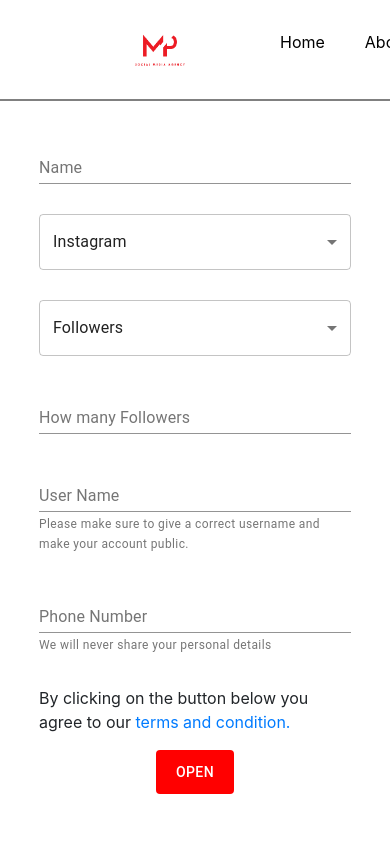
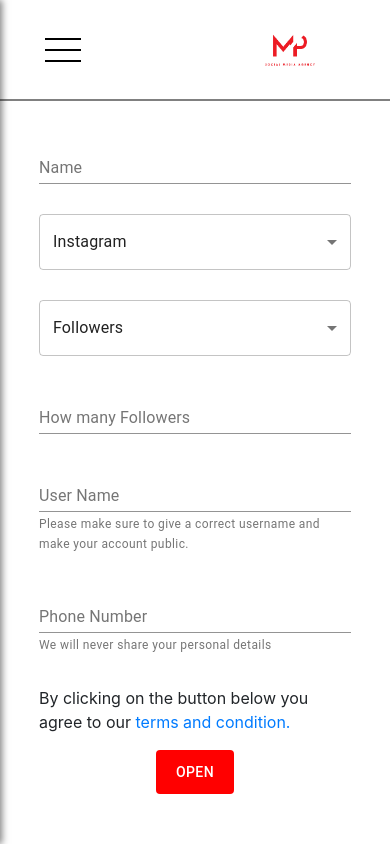
Before and after one commit to JigmeT123/mePanel, a React (Create React App) app: page /payment in a window 390 px wide. Shown: the top 844 px of the page. Built offline with nearby package versions, Linux system fonts and the light colour scheme.

Commit message:
Doneclearclear

```diff
--- a/src/App.js
+++ b/src/App.js
@@ -1,4 +1,4 @@
-import React from 'react';
+import React, { useState } from 'react';
 import Header from './Components/Header/Header';
 import Home from './Components/Home/Home';
 import About from './Components/About/About';
@@ -6,12 +6,31 @@ import Services from './Components/Services/Service';
 import Footer from './Components/footer/Footer';
 import Payment from './Components/Payment/payment';
 import Terms from './Components/terms/Terms';
-import {BrowserRouter as Router, Route, Switch} from 'react-router-dom'
+import SideDrawer from './Components/sideDrawer/SideDrawer';
+import {BrowserRouter as Router, Route, Switch} from 'react-router-dom';
+import Backdrop from './Components/Backdrop/Backdrop';
+
 function App() {
+    const [toggle, setToggle] = useState(false)
+    const drawerToggleHandler = () => {
+        setToggle(true)
+    }
+    const backDropHandler = () => {
+        setToggle(false)
+    }
+    let sideDrawer;
+    let backdrop;
+
+    if(toggle){
+
+        backdrop = <Backdrop back={backDropHandler}/>
+    }
     return (
         <Router>
             <div className="App">
-                <Header/>
+                <Header drawerClick={drawerToggleHandler}/>
+                <SideDrawer show={toggle} />
+                {backdrop}
                 <Switch>
                     <Route exact path="/" component={Home}/>
                     <Route path="/about" component={About}/>
--- /dev/null
+++ b/src/Components/Backdrop/Backdrop.js
@@ -0,0 +1,11 @@
+import React from 'react'
+import styles from './backdrop.module.css';
+
+const Backdrop = ({back}) => {
+    return (
+        <div className={styles.backDrop} onClick={back}>
+        </div>
+    )
+}
+
+export default Backdrop
--- /dev/null
+++ b/src/Components/Backdrop/backdrop.module.css
@@ -0,0 +1,9 @@
+.backDrop{
+    position: fixed;
+    width: 100%;
+    height: 100%;
+    top: 0;
+    left: 0;
+    background-color: rgba(0,0,0,0.3);
+    z-index: 100;
+}
--- a/src/Components/Header/Header.js
+++ b/src/Components/Header/Header.js
@@ -2,8 +2,8 @@ import React, {useState, useEffect} from 'react'
 import styles from './header.module.css';
 import logo from '../../assets/MP.svg';
 import {Link} from 'react-router-dom';
-
-const Header = () => {
+import ToggleBtn from '../sideDrawer/DrawerToggle';
+const Header = ({drawerClick}) => {
     const [handleShow, setHandleShow] = useState(false);
     useEffect(()=>{
         window.addEventListener('scroll', ()=> {
@@ -19,8 +19,11 @@ const Header = () => {
     }, [])
     return (
         <div className={`${styles.header} ${handleShow && styles.header__scrolled}`}>
+            <div className={styles.extra}>
+            <ToggleBtn click={drawerClick}/>
+            </div>
             <Link to="/">
-            <img className={styles.header__logo} src={logo} alt="Company Logo" />
+            <img className={styles.header__logo} src={logo} alt="CompanyLogo" />
             </Link>
 
             <nav className={styles.header__navigation}>
--- a/src/Components/Header/header.module.css
+++ b/src/Components/Header/header.module.css
@@ -7,6 +7,7 @@
     padding: 0 60px;
     position: fixed;
     top: 0;
+    left: 0;
     z-index: 100;
     background-color: white;
     border-bottom: 2px solid rgba(46, 46, 46, 0.609) ;
@@ -51,3 +52,21 @@
     object-fit: contain;
     transition: all 0.5 ease-in-out;
 }
+.extra{
+    display: none;
+}
+
+@media screen and (max-width: 680px){
+    .header__navigation{
+        display: none;
+    }
+    .extra{
+        display: block;
+        margin-right: 50px;
+    }
+    .header{
+        padding-right: 0;
+        padding-left: 45px;
+    }
+
+}
--- /dev/null
+++ b/src/Components/sideDrawer/DrawerToggle.js
@@ -0,0 +1,13 @@
+import React from 'react'
+import styles from './draw.module.css';
+const DrawerToggle = ({click}) => {
+    return (
+       <button className={styles.toggleBtn} onClick={click}>
+           <div className={styles.toogle_button_line}/>
+           <div className={styles.toogle_button_line}/>
+           <div className={styles.toogle_button_line}/>
+       </button>
+    )
+}
+
+export default DrawerToggle
--- /dev/null
+++ b/src/Components/sideDrawer/SideDrawer.js
@@ -0,0 +1,26 @@
+import React from 'react'
+import './side.css';
+import {Link} from 'react-router-dom';
+const SideDrawer = ({show}) => {
+    let drawClasses = 'sideDrawer';
+    if(show){
+        drawClasses = 'sideDrawer open'
+    }
+    return (
+        <nav className={drawClasses}>
+            <ul>
+                <li>
+                    <Link to="/">Home</Link>
+                </li>
+                <li>
+                    <Link to="/about">About</Link>
+                </li>
+                <li>
+                    <Link to="/services">Services</Link>
+                </li>
+            </ul>
+        </nav>
+    )
+}
+
+export default SideDrawer
--- /dev/null
+++ b/src/Components/sideDrawer/draw.module.css
@@ -0,0 +1,18 @@
+.toggleBtn{
+    height: 24px !important;
+    width: 36px;
+    display: flex;
+    justify-content: space-between;
+    flex-direction: column;
+    background-color: transparent;
+    outline: none !important;
+    border: none !important;
+    cursor: pointer;
+    flex: 1;
+
+}
+.toogle_button_line{
+    width: 100%;
+    height: 2px;
+    background-color: rgb(0, 0, 0);
+}
--- /dev/null
+++ b/src/Components/sideDrawer/side.css
@@ -0,0 +1,43 @@
+.sideDrawer{
+    height: 100vh;
+    background-color: white;
+    box-shadow: 2px 0 7px rgba(0,0,0,0.5);
+    position: fixed;
+    left: 0;
+    top: 0;
+    width: 70%;
+    max-width: 400px;
+    z-index: 200;
+    transform: translateX(-100%);
+    transition: transform 0.3s ease-in-out;
+}
+.sideDrawer.open{
+    transform: translateX(0);
+}
+
+.sideDrawer > ul {
+    list-style-type: none;
+    display: flex;
+    height: 100%;
+    align-items: center;
+    flex-direction: column;
+    justify-content: center;
+}
+.sideDrawer li {
+    margin: .5rem 0;
+}
+.sideDrawer a {
+    text-decoration: none;
+    color: black;
+    font-size: 1.2rem;
+}
+
+.sideDrawer a:hover {
+    color: gray;
+    text-decoration: none;
+}
+@media screen and (min-width: 680px){
+    .sideDrawer{
+        display: none;
+    }
+}
```
Also changed, not shown: src/Components/Home/home.module.css (+11 -12 lines).
